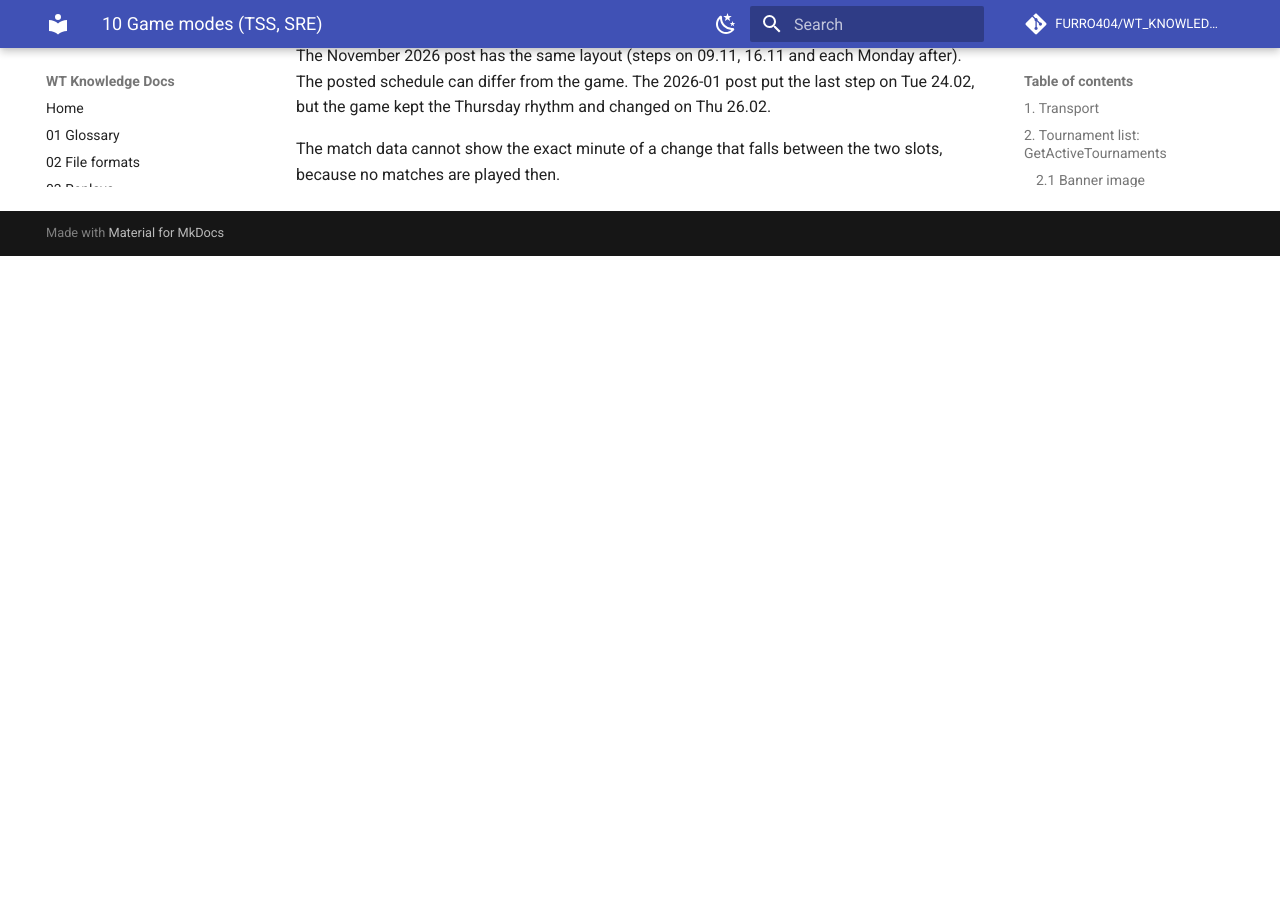
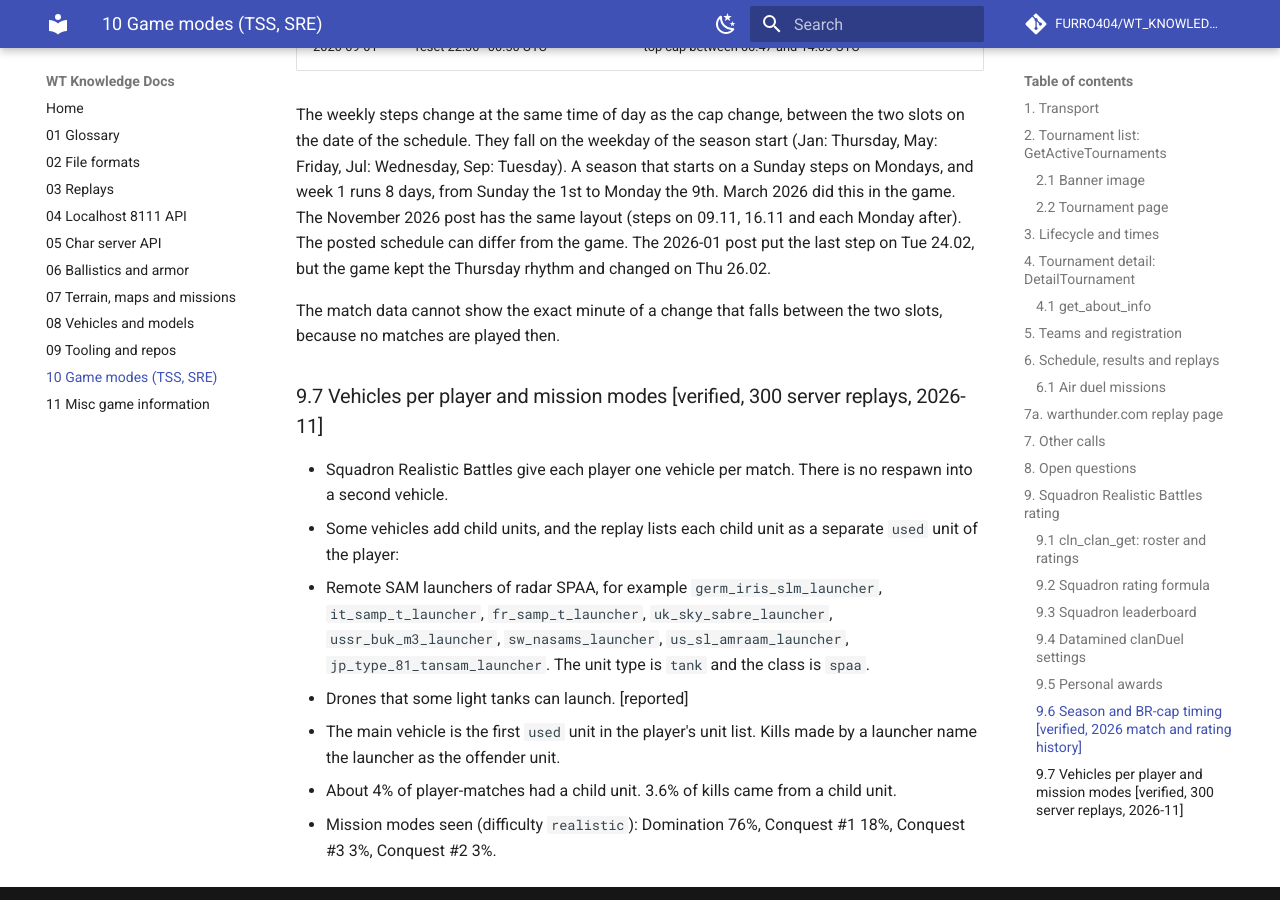
Before and after one commit to FURRO404/WT_KNOWLEDGE_DOCS, an MkDocs documentation site: the page built from docs/10-sre-tss-info.md, in a window 1280 px wide and 900 px high, scrolled down 13993 px. Built offline with MkDocs 1.6.1 and Material for MkDocs 9.7.7, drawn with Linux system fonts in a browser that asks for light colours; comment, search, counter and statistics services are not loaded; before the commit the page ends 14249 px from its top, so only the background shows below that; some of the changed text lies outside the part shown.

Commit message:
SQB: one vehicle per player, child units, mission mode shares; session IDs are not time-ordered

```diff
--- a/docs/10-sre-tss-info.md
+++ b/docs/10-sre-tss-info.md
@@ -348,6 +348,13 @@
   CDN gives 404 for that form and 302 to the file for the padded form
   `074b12d40024ef1e`. Pad the ID to 16 digits with zeros before you build the
   URL. [verified, 2026-10]
+- Session IDs do not always increase with time. Until 2026-09-28 the SQB IDs
+  increased, from `0x05eb…` in January to `0x074f…`. From 2026-09-29 the IDs
+  come in blocks of 1 to 11 days, and the blocks are not in order:
+  `0x6e07…`, `0x72e3…`, `0x0d3e…`, `0x127b…`, `0x4ad2…`, `0x0112…`,
+  `0x0be9…`, `0x2b31…` (to 2026-11-06). An ID sort, as numbers or as hex
+  text, does not give the match order. To find the newest match, sort by the
+  match end time. [verified, about 610,000 SQB matches, 2026-11]
 - The CDN sends a 302 to the file on a second host,
   `https://wt-replays-cdnnow.cdn.gaijin.net/{hex session id}/NNNN.wrpl`.
   [verified, 2026-10]
@@ -538,3 +545,22 @@
 
 The match data cannot show the exact minute of a change that falls between the
 two slots, because no matches are played then.
+
+### 9.7 Vehicles per player and mission modes [verified, 300 server replays, 2026-11]
+
+- Squadron Realistic Battles give each player one vehicle per match. There is
+  no respawn into a second vehicle.
+- Some vehicles add child units, and the replay lists each child unit as a
+  separate `used` unit of the player:
+  - Remote SAM launchers of radar SPAA, for example `germ_iris_slm_launcher`,
+    `it_samp_t_launcher`, `fr_samp_t_launcher`, `uk_sky_sabre_launcher`,
+    `ussr_buk_m3_launcher`, `sw_nasams_launcher`, `us_sl_amraam_launcher`,
+    `jp_type_81_tansam_launcher`. The unit type is `tank` and the class is
+    `spaa`.
+  - Drones that some light tanks can launch. [reported]
+- The main vehicle is the first `used` unit in the player's unit list. Kills
+  made by a launcher name the launcher as the offender unit.
+- About 4% of player-matches had a child unit. 3.6% of kills came from a child
+  unit.
+- Mission modes seen (difficulty `realistic`): Domination 76%, Conquest #1 18%,
+  Conquest #3 3%, Conquest #2 3%.
```
